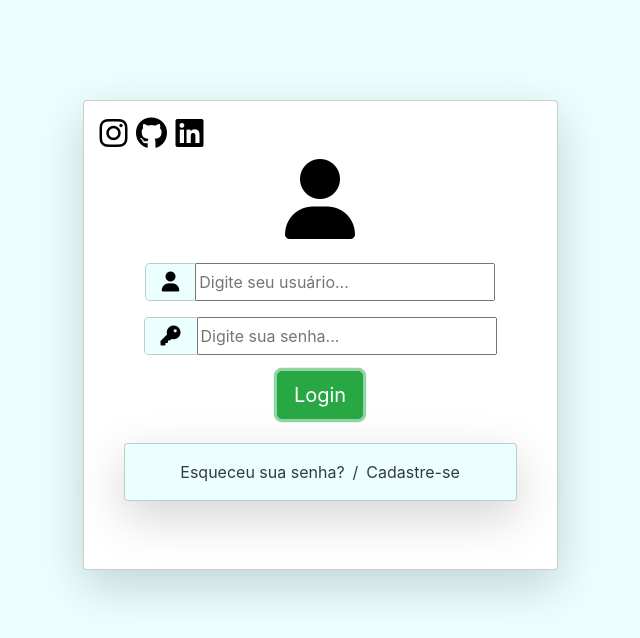
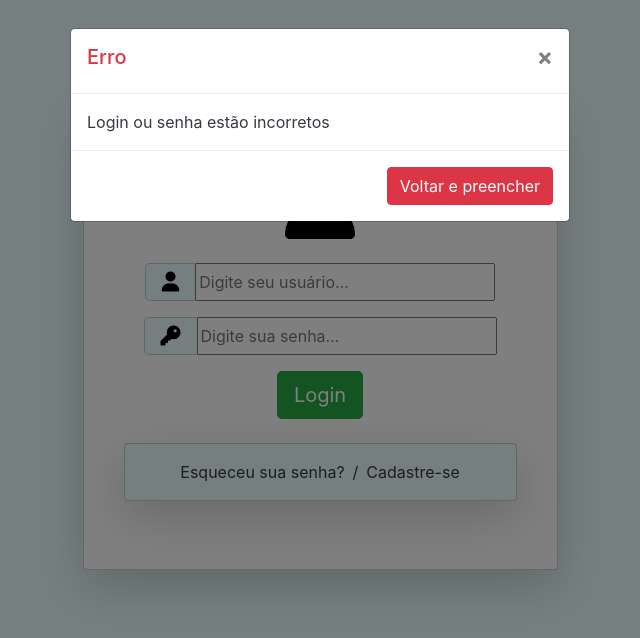
Before and after one commit to SilvaSantos10/Apresentacao, a plain HTML site: page projetos/saude/login.html in a window 1280 px wide. Both pictures are taken after a click on the button "Login". Shown: the whole page, without its empty margins (320-960 px from the left). Drawn offline with nearby package versions, Linux system fonts and the light colour scheme.

Commit message:
att alert login

```diff
--- a/projetos/saude/login.html
+++ b/projetos/saude/login.html
@@ -54,12 +54,22 @@
 	manipulacao1 = document.getElementById('manipulacao1').value;
 
 	if (manipulacao0 == '' || manipulacao1 == '') {
-			alert('Preencha corretamente os campos de login e senha!');
-			document.getElementById('manipulacao0').className = ''
-			document.getElementById('manipulacao1').className = ''
+		$('#modalLogin').modal('show')
+		document.getElementById(`modalTitulo`).innerHTML = `Erro`
+		document.getElementById(`modalTitulo`).className = `text-danger`
+		document.getElementById(`modalMensagem`).innerHTML = `Login ou senha estão incorretos`
+		document.getElementById(`modalBotao`).innerHTML = `Voltar e preencher`
+		document.getElementById(`modalBotao`).className = `btn btn-danger`
+		document.getElementById('manipulacao0').className = ''
+		document.getElementById('manipulacao1').className = ''
 
 	} else if (manipulacao0 == 'Lucas' && manipulacao1 == '123456') {
-		alert('Login realizado com sucesso. Bem vindo Lucas!')
+		$('#modalLogin').modal('show')
+		document.getElementById(`modalTitulo`).innerHTML = `Bem-Vindo`
+		document.getElementById(`modalTitulo`).className = `text-success`
+		document.getElementById(`modalMensagem`).innerHTML = `Login realizado com sucesso. Bem vindo Lucas!`
+		document.getElementById(`modalBotao`).innerHTML = `Voltar`
+		document.getElementById(`modalBotao`).className = `btn btn-success`
 		document.getElementById('manipulacao0').value = ''
 		document.getElementById('manipulacao1').value = ''
 		document.getElementById('manipulacao0').className = ''
@@ -148,5 +158,26 @@
 
 	</div> <!-- fim row -->
 </div> <!-- fim container -->
+
+  <!-- Modal -->
+  <div class="modal fade" id="modalLogin" tabindex="-1" role="dialog" aria-labelledby="exampleModalLabel" aria-hidden="true">
+	<div class="modal-dialog" role="document">
+	  <div class="modal-content">
+		<div class="modal-header">
+		  <h5 class="modal-title" id="modalTitulo"></h5>
+		  <button type="button" class="close" data-dismiss="modal" aria-label="Close">
+			<span aria-hidden="true">&times;</span>
+		  </button>
+		</div>
+		<div id="modalMensagem" class="modal-body">
+
+		</div>
+		<div class="modal-footer">
+		  <button id="modalBotao" type="button" class="btn btn-secondary" data-dismiss="modal"></button>
+
+		</div>
+	  </div>
+	</div>
+  </div>
 </body>
 </html>
```
